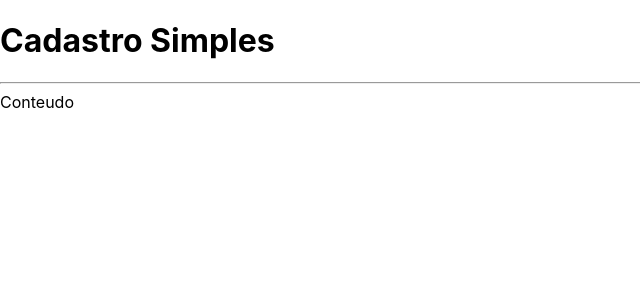
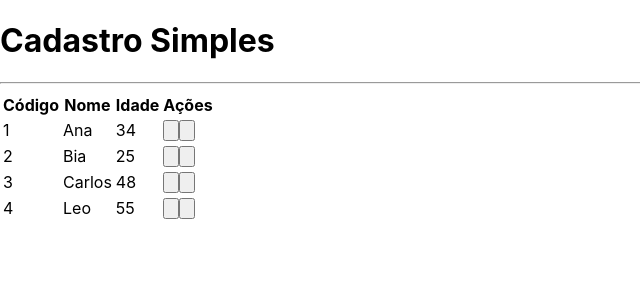
Before and after one commit to leotilt/next-crud, a Next.js app: page / in a window 1280 px wide. Shown: the top 300 px of the page, without its empty margins (0-640 px from the left). Built offline with nearby package versions, Linux system fonts and the light colour scheme.

Commit message:
Update index.tsx

```diff
--- a/src/pages/index.tsx
+++ b/src/pages/index.tsx
@@ -1,6 +1,23 @@
 import Layout from "../components/Layout";
+import Tabela from "../components/Tabela";
+import Cliente from "../core/Cliente";
 
 export default function Home() {
+  const clientes = [
+    new Cliente("Ana", 34, "1"),
+    new Cliente("Bia", 25, "2"),
+    new Cliente("Carlos", 48, "3"),
+    new Cliente("Leo", 55, "4"),
+  ];
+
+  function clienteSelecionado(cliente: Cliente) {
+    console.log(cliente.nome);
+  }
+
+  function clienteExcluido(cliente: Cliente) {
+    console.log(`Excluir ${cliente.nome}`);
+  }
+
   return (
     <div
       className={`flex h-screen justify-center items-center
@@ -8,7 +25,11 @@ export default function Home() {
     `}
     >
       <Layout titulo="Cadastro Simples">
-        <span>Conteudo</span>
+        <Tabela
+          clientes={clientes}
+          clienteSelecionado={clienteSelecionado}
+          clienteExcluido={clienteExcluido}
+        ></Tabela>
       </Layout>
     </div>
   );
```
